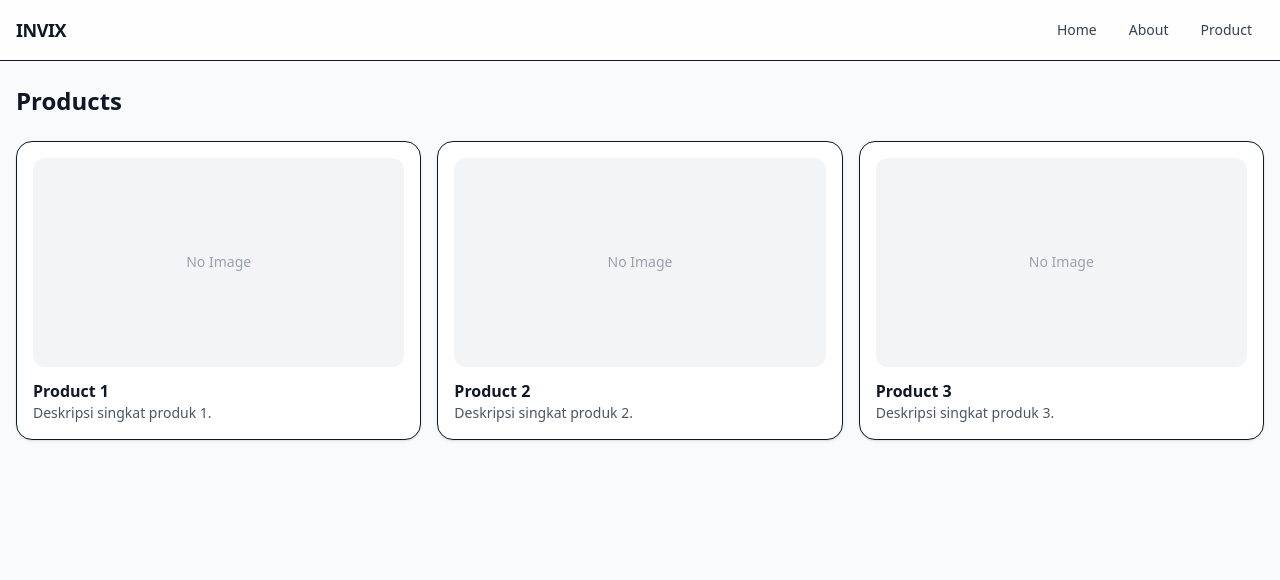
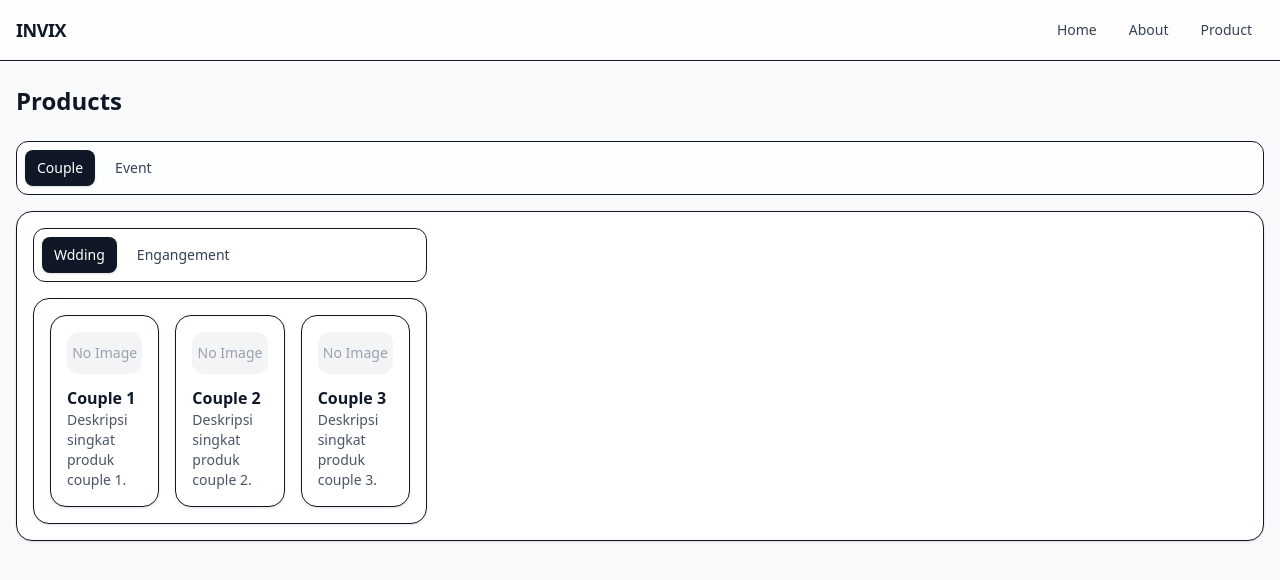
Before and after one commit to Laresae-Invix/invix_frontend, a React (Vite) app in the folder invix-landing-page/: page /product in a window 1280 px wide. Shown: the top 580 px of the page. Built offline with nearby package versions, Linux system fonts and the light colour scheme.

Commit message:
chore(init): push dlu ajah

```diff
--- a/invix-landing-page/src/components/ProdakCard.tsx
+++ b/invix-landing-page/src/components/ProductkCard.tsx
@@ -2,12 +2,14 @@ type ProductCardProps = {
 	title: string;
 	description: string;
 	imageUrl?: string;
+	onDetailClick?: () => void;
 };
 
 export default function ProductCard({
 	title,
 	description,
 	imageUrl,
+	onDetailClick,
 }: ProductCardProps) {
 	return (
 		<div className="rounded-2xl border bg-white p-4 shadow-sm">
@@ -24,6 +26,15 @@ export default function ProductCard({
 			</div>
 			<h3 className="mt-3 font-semibold">{title}</h3>
 			<p className="text-sm text-gray-600">{description}</p>
+			{onDetailClick && (
+				<button
+					type="button"
+					onClick={onDetailClick}
+					className="mt-3 inline-flex items-center rounded-lg bg-gray-900 px-3 py-1.5 text-xs font-medium text-white hover:bg-black"
+				>
+					Detail
+				</button>
+			)}
 		</div>
 	);
 }
--- /dev/null
+++ b/invix-landing-page/src/components/sectionNavigator.tsx
@@ -0,0 +1,67 @@
+import type React from "react";
+import { useMemo, useState } from "react";
+
+type SectionItem = {
+	key: string;
+	label: string;
+	element: React.ReactNode;
+};
+
+type SectionNavigatorProps = {
+	items: SectionItem[];
+	defaultKey?: string;
+	className?: string;
+	onChange?(key: string): void;
+};
+
+export default function SectionNavigator({
+	items,
+	defaultKey,
+	className = "",
+	onChange,
+}: SectionNavigatorProps) {
+	const firstKey = useMemo(
+		() => defaultKey ?? items[0]?.key,
+		[defaultKey, items],
+	);
+	const [active, setActive] = useState(firstKey);
+
+	const activeItem = useMemo(
+		() => items.find((i) => i.key === active) ?? items[0],
+		[active, items],
+	);
+
+	function select(key: string) {
+		setActive(key);
+		onChange?.(key);
+	}
+
+	return (
+		<div className={className}>
+			<div className="mb-4 flex flex-wrap gap-2 rounded-xl border bg-white/70 p-2 backdrop-blur">
+				{items.map((it) => {
+					const isActive = it.key === activeItem?.key;
+					return (
+						<button
+							key={it.key}
+							type="button"
+							onClick={() => select(it.key)}
+							className={[
+								"px-3 py-2 text-sm font-medium rounded-lg transition",
+								isActive
+									? "bg-gray-900 text-white shadow-sm"
+									: "text-gray-700 hover:bg-gray-200",
+							].join(" ")}
+						>
+							{it.label}
+						</button>
+					);
+				})}
+			</div>
+
+			<div className="rounded-2xl border bg-white p-4 shadow-sm">
+				{activeItem?.element}
+			</div>
+		</div>
+	);
+}
--- a/invix-landing-page/src/pages/product/page.tsx
+++ b/invix-landing-page/src/pages/product/page.tsx
@@ -1,17 +1,16 @@
-import ProductCard from "../../components/ProdakCard";
+import SectionNavigator from "../../components/sectionNavigator";
+import ProductCoupleSection from "./sections/menu/couple-section-menu";
+import ProductEventSection from "./sections/menu/event-section-menu";
 
 export default function ProductPage() {
-	const products = [
-		{ id: 1, title: "Product 1", description: "Deskripsi singkat produk 1." },
-		{ id: 2, title: "Product 2", description: "Deskripsi singkat produk 2." },
-		{ id: 3, title: "Product 3", description: "Deskripsi singkat produk 3." },
+	const items = [
+		{ key: "couple", label: "Couple", element: <ProductCoupleSection /> },
+		{ key: "event", label: "Event", element: <ProductEventSection /> },
 	];
 
 	return (
-		<div className="grid gap-4 sm:grid-cols-2 lg:grid-cols-3">
-			{products.map((p) => (
-				<ProductCard key={p.id} title={p.title} description={p.description} />
-			))}
+		<div className="space-y-4">
+			<SectionNavigator items={items} defaultKey="product" />
 		</div>
 	);
 }
--- /dev/null
+++ b/invix-landing-page/src/pages/product/sections/items/couple-section-items-engangement.tsx
@@ -0,0 +1,34 @@
+import ProductCard from "../../../../components/ProductkCard";
+
+export default function ProductCoupleSectionItemsEngangement() {
+	const products = [
+		{
+			id: 1,
+			title: "Engangement 1",
+			description: "Deskripsi singkat produk Engangement 1.",
+		},
+		{
+			id: 2,
+			title: "Engangement 2",
+			description: "Deskripsi singkat produk Engangement 2.",
+		},
+		{
+			id: 3,
+			title: "Engangement 3",
+			description: "Deskripsi singkat produk Engangement 3.",
+		},
+		{
+			id: 3,
+			title: "Engangement 3",
+			description: "Deskripsi singkat produk Engangement 3.",
+		},
+	];
+
+	return (
+		<div className="grid gap-4 sm:grid-cols-2 lg:grid-cols-3">
+			{products.map((p) => (
+				<ProductCard key={p.id} title={p.title} description={p.description} />
+			))}
+		</div>
+	);
+}
--- /dev/null
+++ b/invix-landing-page/src/pages/product/sections/items/couple-section-items-wedding.tsx
@@ -0,0 +1,29 @@
+import ProductCard from "../../../../components/ProductkCard";
+
+export default function ProductCoupleSectionItemsWedding() {
+	const products = [
+		{
+			id: 1,
+			title: "Couple 1",
+			description: "Deskripsi singkat produk couple 1.",
+		},
+		{
+			id: 2,
+			title: "Couple 2",
+			description: "Deskripsi singkat produk couple 2.",
+		},
+		{
+			id: 3,
+			title: "Couple 3",
+			description: "Deskripsi singkat produk couple 3.",
+		},
+	];
+
+	return (
+		<div className="grid gap-4 sm:grid-cols-2 lg:grid-cols-3">
+			{products.map((p) => (
+				<ProductCard key={p.id} title={p.title} description={p.description} />
+			))}
+		</div>
+	);
+}
--- /dev/null
+++ b/invix-landing-page/src/pages/product/sections/items/event-section-items.tsx
@@ -0,0 +1,44 @@
+import ProductCard from "../../../../components/ProductkCard";
+
+export default function ProductEventSectionItems() {
+	const products = [
+		{
+			id: 1,
+			title: "Event 1",
+			description: "Deskripsi singkat produk event 1.",
+		},
+		{
+			id: 2,
+			title: "Event 2",
+			description: "Deskripsi singkat produk event 2.",
+		},
+		{
+			id: 3,
+			title: "Event 3",
+			description: "Deskripsi singkat produk event 3.",
+		},
+		{
+			id: 4,
+			title: "Event 3",
+			description: "Deskripsi singkat produk event 3.",
+		},
+		{
+			id: 5,
+			title: "Event 3",
+			description: "Deskripsi singkat produk event 3.",
+		},
+		{
+			id: 6,
+			title: "Event 3",
+			description: "Deskripsi singkat produk event 3.",
+		},
+	];
+
+	return (
+		<div className="grid gap-4 sm:grid-cols-2 lg:grid-cols-3">
+			{products.map((p) => (
+				<ProductCard key={p.id} title={p.title} description={p.description} />
+			))}
+		</div>
+	);
+}
--- /dev/null
+++ b/invix-landing-page/src/pages/product/sections/menu/couple-section-menu.tsx
@@ -0,0 +1,24 @@
+import SectionNavigator from "../../../../components/sectionNavigator";
+import ProductCoupleSectionItemsEngangement from "../items/couple-section-items-engangement";
+import ProductCoupleSectionItemsWedding from "../items/couple-section-items-wedding";
+
+export default function ProductCoupleSection() {
+	const items = [
+		{
+			key: "wedding",
+			label: "Wdding",
+			element: <ProductCoupleSectionItemsWedding />,
+		},
+		{
+			key: "engangement",
+			label: "Engangement",
+			element: <ProductCoupleSectionItemsEngangement />,
+		},
+	];
+
+	return (
+		<div className="grid gap-4 sm:grid-cols-2 lg:grid-cols-3">
+			<SectionNavigator items={items} defaultKey="" />
+		</div>
+	);
+}
--- /dev/null
+++ b/invix-landing-page/src/pages/product/sections/menu/event-section-menu.tsx
@@ -0,0 +1,44 @@
+import ProductCard from "../../../../components/ProductkCard";
+
+export default function ProductEventSection() {
+	const products = [
+		{
+			id: 1,
+			title: "Event 1",
+			description: "Deskripsi singkat produk event 1.",
+		},
+		{
+			id: 2,
+			title: "Event 2",
+			description: "Deskripsi singkat produk event 2.",
+		},
+		{
+			id: 3,
+			title: "Event 3",
+			description: "Deskripsi singkat produk event 3.",
+		},
+		{
+			id: 4,
+			title: "Event 3",
+			description: "Deskripsi singkat produk event 3.",
+		},
+		{
+			id: 5,
+			title: "Event 3",
+			description: "Deskripsi singkat produk event 3.",
+		},
+		{
+			id: 6,
+			title: "Event 3",
+			description: "Deskripsi singkat produk event 3.",
+		},
+	];
+
+	return (
+		<div className="grid gap-4 sm:grid-cols-2 lg:grid-cols-3">
+			{products.map((p) => (
+				<ProductCard key={p.id} title={p.title} description={p.description} />
+			))}
+		</div>
+	);
+}
```
